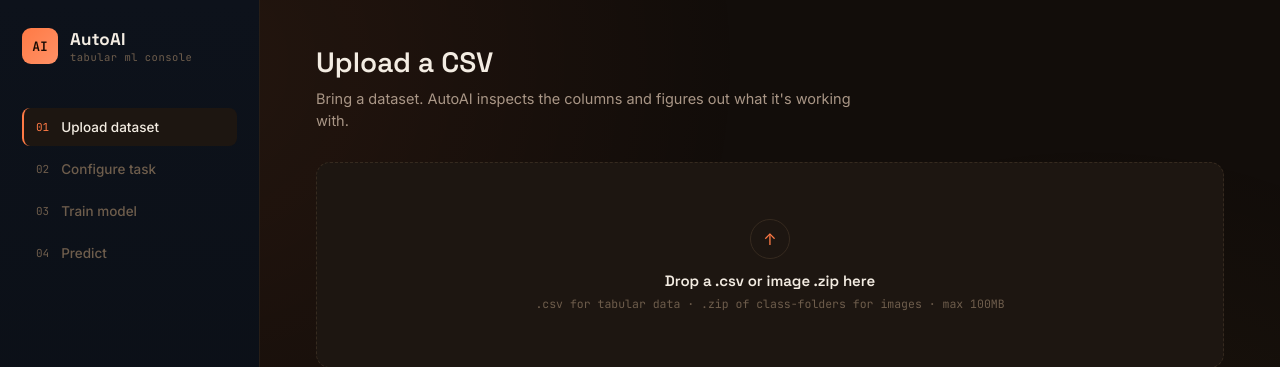
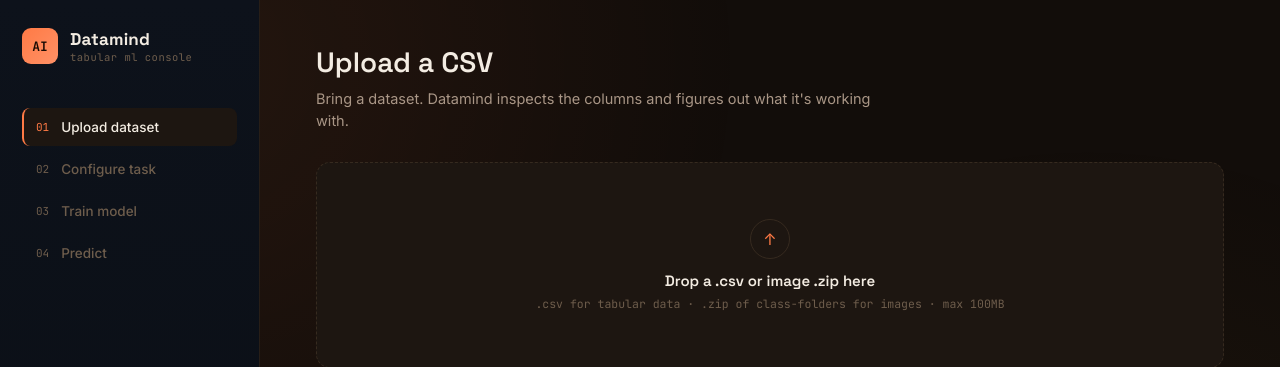
Before and after one commit to robotgptv1-spec/Automatic_ai, a Flask app: page / in a window 1280 px wide. Shown: the top 367 px of the page. Run offline with Flask 3, Linux system fonts and the light colour scheme.

Commit message:
Update index.html

```diff
--- a/templates/index.html
+++ b/templates/index.html
@@ -3,7 +3,7 @@
 <head>
 <meta charset="UTF-8">
 <meta name="viewport" content="width=device-width, initial-scale=1.0">
-<title>AutoAI &mdash; Tabular ML Console</title>
+<title>Datamind &mdash; Tabular ML Console</title>
 <link rel="preconnect" href="https://fonts.googleapis.com">
 <link rel="preconnect" href="https://fonts.gstatic.com" crossorigin>
 <link href="https://fonts.googleapis.com/css2?family=Space+Grotesk:wght@400;500;600;700&family=Inter:wght@400;500;600&family=JetBrains+Mono:wght@400;500;600&display=swap" rel="stylesheet">
@@ -365,7 +365,7 @@ input[type=range]{ width:100%; accent-color: var(--accent); }
     <div class="brand">
       <span class="brand-mark">AI</span>
       <div class="brand-text">
-        <div class="brand-title">AutoAI</div>
+        <div class="brand-title">Datamind</div>
         <div class="brand-sub">tabular ml console</div>
       </div>
     </div>
@@ -402,7 +402,7 @@ input[type=range]{ width:100%; accent-color: var(--accent); }
     <section class="panel" id="panel-1">
       <header class="panel-head">
         <h1>Upload a CSV</h1>
-        <p>Bring a dataset. AutoAI inspects the columns and figures out what it's working with.</p>
+        <p>Bring a dataset. Datamind inspects the columns and figures out what it's working with.</p>
       </header>
 
       <label class="dropzone" id="dropzone" for="fileInput">
@@ -495,7 +495,7 @@ input[type=range]{ width:100%; accent-color: var(--accent); }
       <div class="image-config-info" id="imageConfigInfo" hidden>
         <div class="ai-card">
           <div class="ai-card-title">Image classification detected</div>
-          <p class="ai-card-sub">Your ZIP was organized into class folders &mdash; AutoAI found <strong id="imgClassCountConfig">0</strong> classes across <strong id="imgSampleCountConfig">0</strong> images. No column configuration needed here; a small CNN trains directly on the images using the settings below.</p>
+          <p class="ai-card-sub">Your ZIP was organized into class folders &mdash; Datamind found <strong id="imgClassCountConfig">0</strong> classes across <strong id="imgSampleCountConfig">0</strong> images. No column configuration needed here; a small CNN trains directly on the images using the settings below.</p>
         </div>
       </div>
 
@@ -904,8 +904,8 @@ input[type=range]{ width:100%; accent-color: var(--accent); }
     $("#finalMetric").textContent = "\u2014";
 
     const trainDesc = state.datasetType === "image"
-      ? `autoai train --mode image_classification`
-      : `autoai train --target ${escapeHtml(state.targetColumn)} --features ${state.featureColumns.length}`;
+      ? `Datamind train --mode image_classification`
+      : `Datamind train --target ${escapeHtml(state.targetColumn)} --features ${state.featureColumns.length}`;
     consoleLine(`<span class="console-line-meta">$</span> ${trainDesc}`);
     consoleLine(`<span class="k">task_type</span> <span class="v">${escapeHtml(state.taskType)}</span> <span class="k">epochs</span> <span class="v">${epochsRange.value}</span> <span class="k">lr</span> <span class="v">${(lrRange.value/10000).toFixed(4)}</span>`);
     consoleLine(`<span class="console-line-meta">building feature matrix, fitting scaler...</span>`);
```
